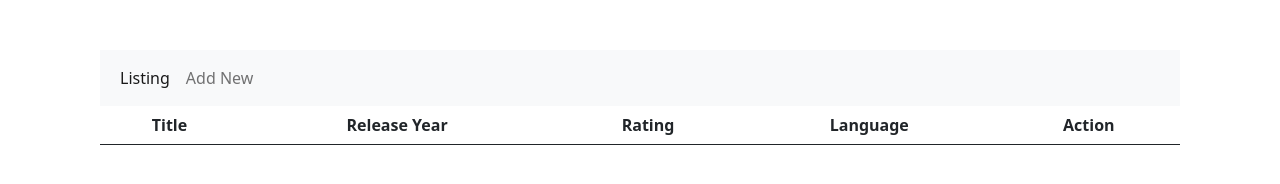
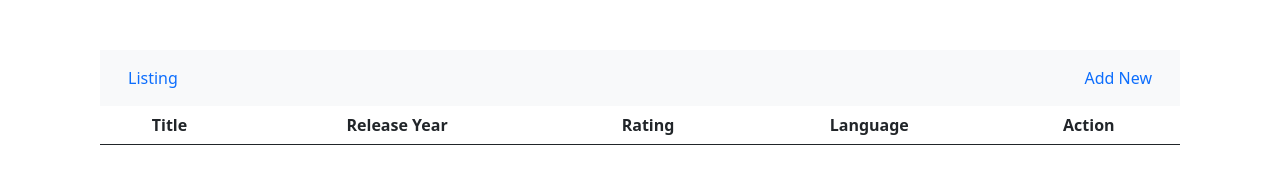
Before and after one commit to vaishnavigiradkar2526/ott_movie_mean, a plain HTML site: page index.html in a window 1280 px wide. Drawn offline with nearby package versions, Linux system fonts and the light colour scheme; no server answers.

Commit message:
changes done

```diff
--- a/index.html
+++ b/index.html
@@ -6,16 +6,12 @@
 	</head>
 	<body class="d-flex flex-column h-100 container" style="margin-top: 20px; padding: 30px; text-align: left;">
 		<header>
-			<div>
 			<nav class="navbar navbar-expand-lg navbar-light bg-light">
-			  <div class="container-fluid">
-				<div class="collapse navbar-collapse" id="navbarNavAltMarkup">
-				  <div class="navbar-nav">
+
+				<div class="container-fluid">
 					<a class="nav-link active" aria-current="page" href="#">Listing</a>
-					<a class="nav-link" href="add.html">Add New</a>
-				  </div>
-				</div>
-			  </div>
+			<a class="nav-link" href="add.html">Add New</a>
+
 			</nav>
 			</div>
 		</header>
```
